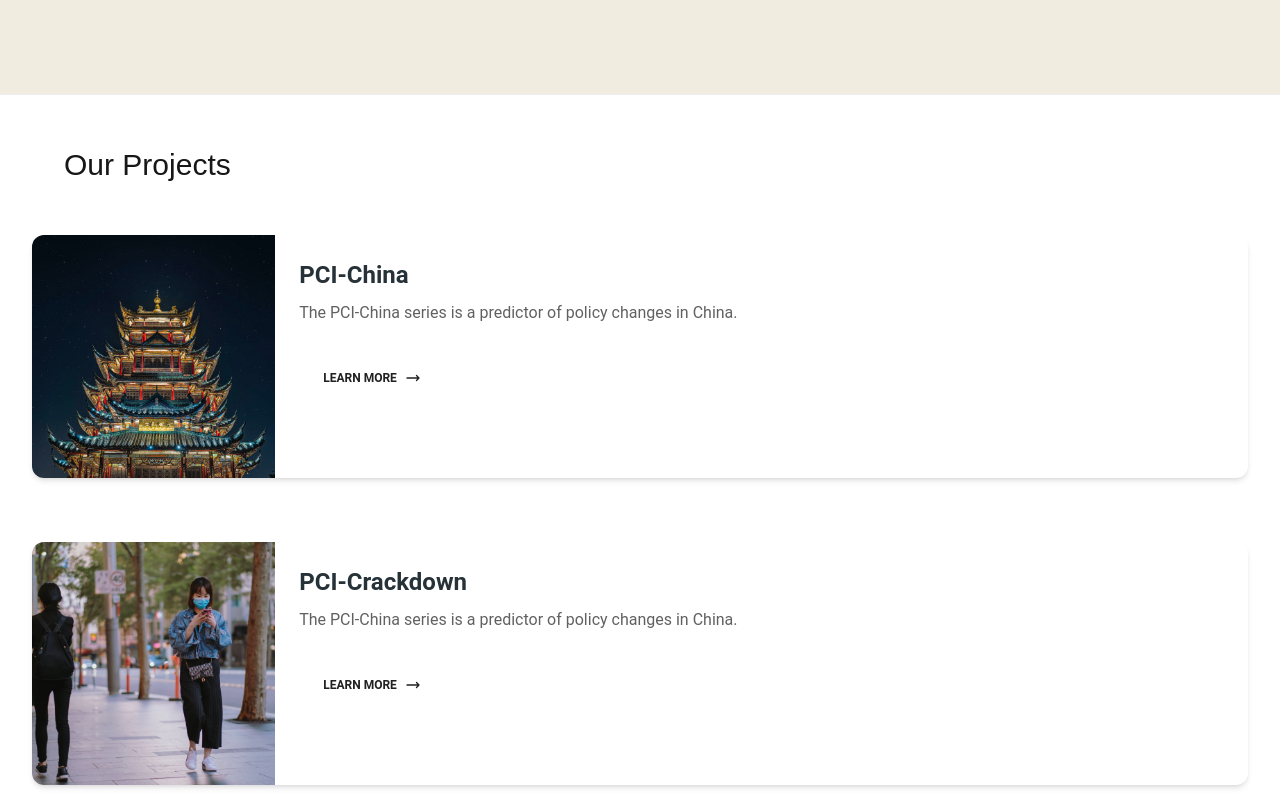
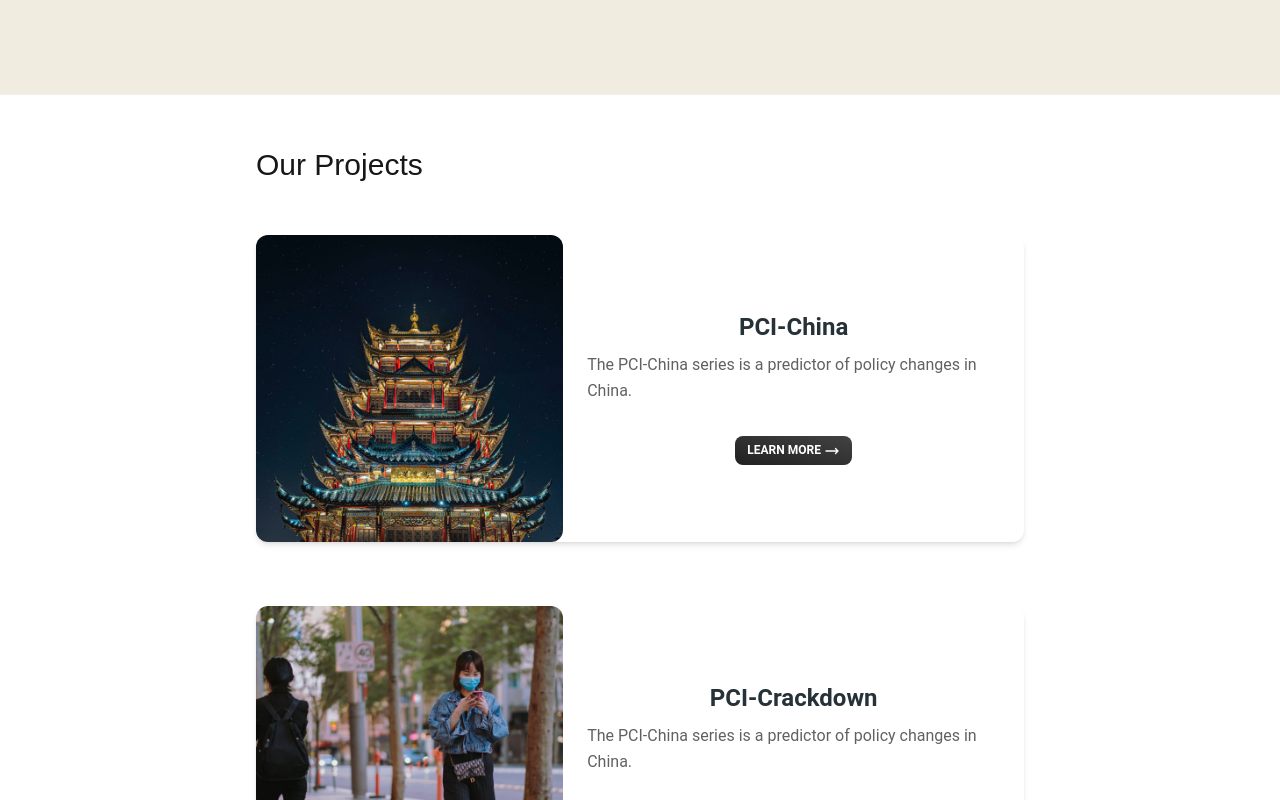
Before and after one commit to PCI-ORG/pci-website-new, a Next.js app: page / in a window 1280 px wide. Shown: the part 600-1400 px from the top of the page. Built offline with nearby package versions, Linux system fonts and the light colour scheme.

Commit message:
feat: land page card style

```diff
--- a/src/app/page.tsx
+++ b/src/app/page.tsx
@@ -1,6 +1,4 @@
 "use client";
-import Image from "next/image";
-import Link from "next/link";
 import { useRouter } from "next/navigation";
 
 import {
@@ -10,12 +8,9 @@ import {
   Card,
   CardHeader,
   CardBody,
+  Chip,
 } from "@material-tailwind/react";
 import Carousel from "./Carousel";
-
-import styles from "./app.module.css";
-import Header from "./Header";
-import Footer from "./Footer";
 
 const projects = [
   {
@@ -45,15 +40,22 @@ export default function Home() {
         </Typography>
       </section>
       <hr />
-      <section className="flex flex-col place-items-center my-8 mx-8 ">
-        <h1 className="self-start text-3xl pl-8 my-5">Our Projects</h1>
-        {projects.map((item) => {
+      <section className="flex flex-col place-items-center mx-[16rem] my-8 ">
+        <h1 className="self-start text-3xl my-5">Our Projects</h1>
+        {projects.map((item, index) => {
           return (
-            <Card className="w-full max-w-[96rem] max-h-[25rem] flex-row my-8 mx-8">
+            <Card
+              className={`relative bg-clip-border rounded-xl bg-white text-gray-700 shadow-md w-full max-w-[96rem] max-h-[25rem] flex-row${
+                index % 2 ? "-reverse" : ""
+              } my-8 mx-8 hover:scale-105 hover:cursor-pointer transition-all`}
+              onClick={() => {
+                router.push(`/projects/${item.title.toLowerCase()}`);
+              }}
+            >
               <CardHeader
                 shadow={false}
                 floated={false}
-                className="m-0 w-1/5 shrink-0 rounded-r-none"
+                className="m-0 w-2/5 shrink-0"
               >
                 <img
                   src={item.img}
@@ -61,23 +63,26 @@ export default function Home() {
                   className="h-full w-full object-cover"
                 />
               </CardHeader>
-              <CardBody>
+              <CardBody className="grow flex flex-col place-content-center items-center">
                 <Typography variant="h4" color="blue-gray" className="mb-2">
                   {item.title}
                 </Typography>
                 <Typography color="gray" className="mb-8 font-normal">
                   {item.desc}
                 </Typography>
-                <a href="#" className="inline-block">
-                  <Button variant="text" className="flex items-center gap-2">
-                    Learn More
+                  <Chip
+                    variant="gradient"
+                    className="w-min flex items-center gap-2"
+                    value={
+                      <span>
+                        Learn More{" "}
                         <svg
                           xmlns="http://www.w3.org/2000/svg"
                           fill="none"
                           viewBox="0 0 24 24"
                           stroke="currentColor"
                           strokeWidth={2}
-                      className="h-4 w-4"
+                          className="h-4 w-4 inline"
                         >
                           <path
                             strokeLinecap="round"
@@ -85,8 +90,9 @@ export default function Home() {
                             d="M17.25 8.25L21 12m0 0l-3.75 3.75M21 12H3"
                           />
                         </svg>
-                  </Button>
-                </a>
+                      </span>
+                    }
+                  />
               </CardBody>
             </Card>
           );
```
Lines whose indentation alone changed are shown as unchanged.
